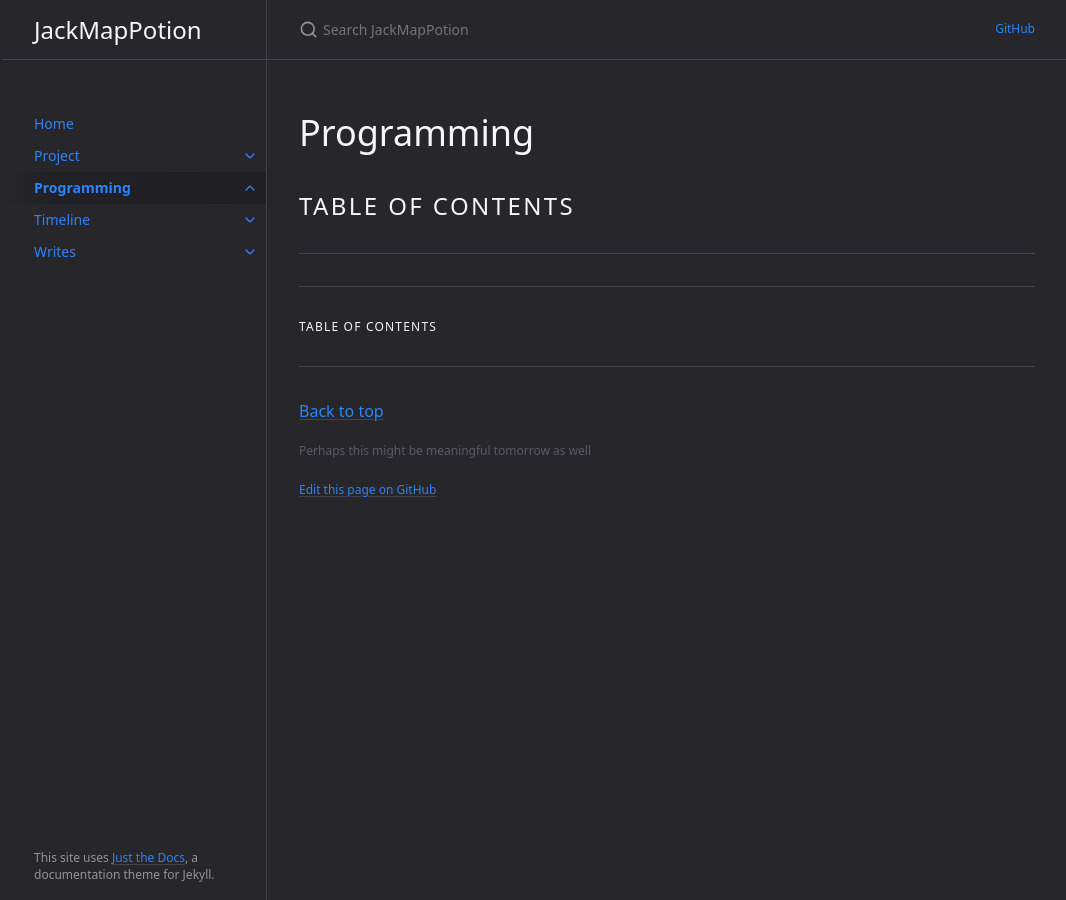
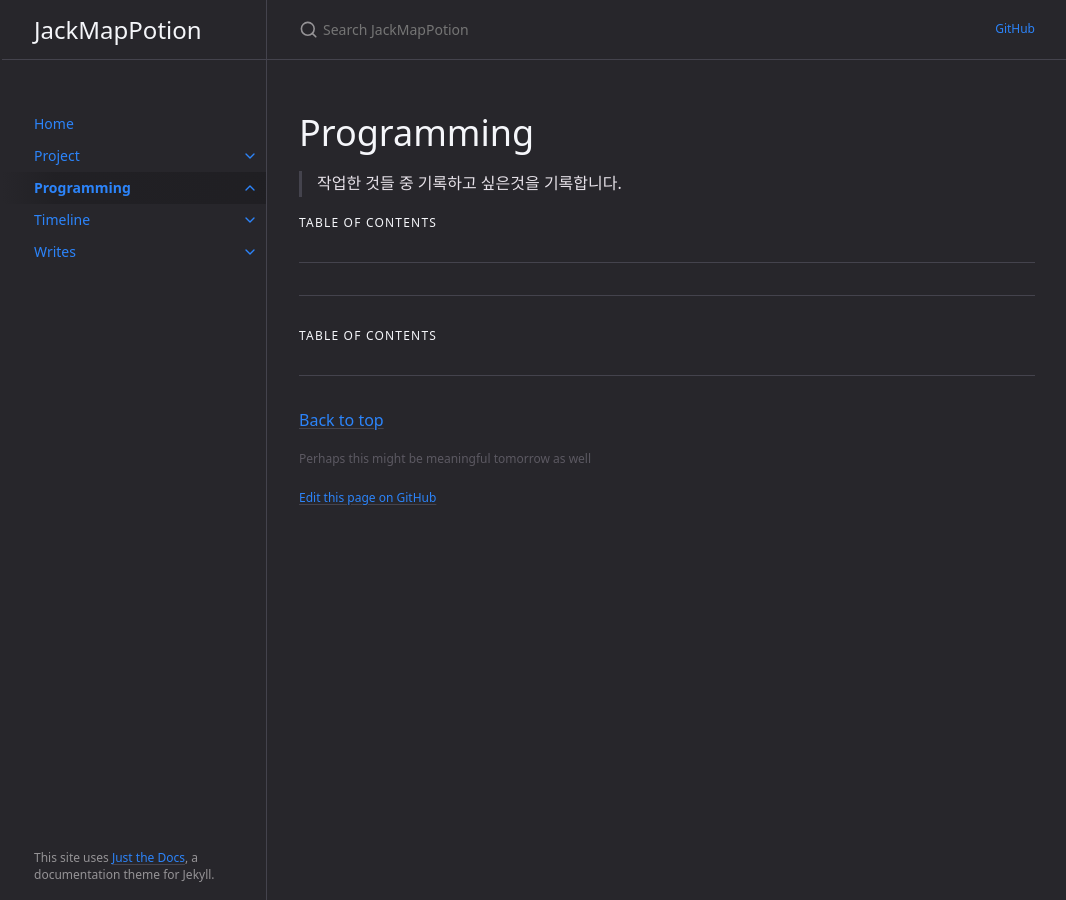
Before and after one commit to jackmappotion/jackmappotion.github.io, a Jekyll site: the page built from docs/programming/programming.md, in a window 1280 px wide. Shown: the whole page, without its empty margins (105-1171 px from the left). Built offline with Jekyll 4.4.1, drawn with Linux system fonts in a browser that asks for light colours.

```diff
--- a/docs/programming/programming.md
+++ b/docs/programming/programming.md
@@ -4,11 +4,9 @@ title: Programming
 nav_order: 3
 has_children: true
 ---
-
 # Programming
 {: .no_toc }
-
-{: .fs-6 .fw-300 }
+> 작업한 것들 중 기록하고 싶은것을 기록합니다.
 
 ## Table of contents
 {: .no_toc .text-delta }
```
